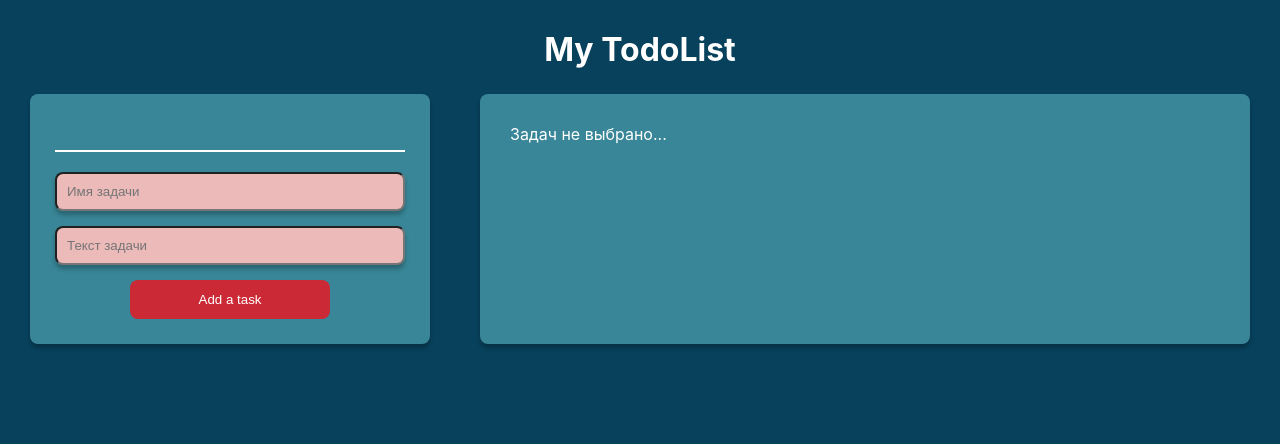
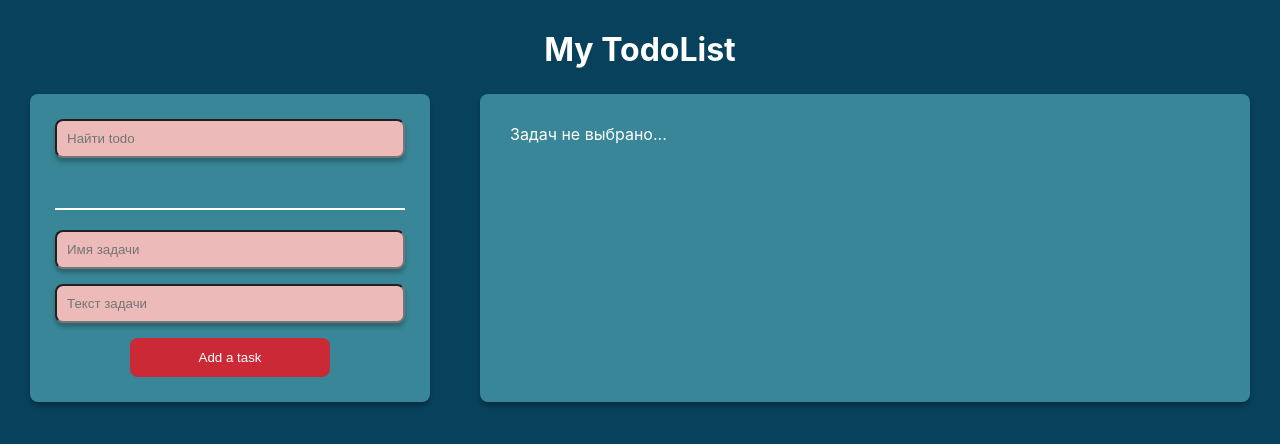
Before and after one commit to JohnGlod/react-todo, a React (Create React App) app: page / in a window 1280 px wide. Shown: the top 444 px of the page. Built offline with nearby package versions, Linux system fonts and the light colour scheme.

Commit message:
добавил поиск

```diff
--- a/src/components/App/App.module.scss
+++ b/src/components/App/App.module.scss
@@ -1,4 +1,4 @@
-@use '../../index.css';
+@use "../../index.css";
 
 .app {
   width: 100%;
@@ -31,6 +31,7 @@ h1 {
   border-radius: 8px;
   min-width: 400px;
   min-height: 250px;
+  gap: 25px;
 }
 
 .resizeable {
@@ -52,3 +53,12 @@ h1 {
   top: 0;
   width: 15px;
 }
+
+.search {
+  width: 100%;
+  padding: 10px;
+  box-shadow: 0px 4px 4px rgba(0, 0, 0, 0.25);
+  border-radius: 8px;
+  background-color: var(--color-bg-item);
+  list-style-type: none;
+}
--- a/src/components/App/App.tsx
+++ b/src/components/App/App.tsx
@@ -1,5 +1,6 @@
-import React, { useReducer, useEffect, useRef } from 'react';
+import React, { useReducer, useEffect, useRef, useState } from 'react';
 import cn from 'classnames';
+
 import { TodoReducer } from '../../store/reduser';
 import { initialState, TodoContext } from '../../store/store';
 
@@ -7,6 +8,7 @@ import { TodoList } from '../TodoList';
 import { TodoEdit } from '../TodoEdit';
 import { NewTodo } from '../NewTodo';
 
+import { ITodo } from '../../model/ITodo';
 import { IContext } from '../../model/IContext';
 import { IState } from '../../model/IState';
 import { IAction } from '../../model/IAction';
@@ -25,6 +27,23 @@ function App() {
 
   const ref = useRef<HTMLDivElement | null>(null);
   const refRight = useRef<HTMLDivElement | null>(null);
+
+  const [search, setSearch] = useState<string>('');
+  const [result, setResult] = useState<ITodo[] | undefined>(undefined);
+
+  const handleSearchValue = (event: React.ChangeEvent<HTMLInputElement>) => {
+    const enteredName = event.target.value;
+    setSearch(enteredName);
+  };
+
+  const searchTodos = (event: React.KeyboardEvent<HTMLInputElement>) => {
+    if (event?.key === 'Enter') {
+      const foundItems = state.todoList.filter((item: ITodo) =>
+        item.name.toLowerCase().includes(search.toLowerCase())
+      );
+      setResult(foundItems);
+    }
+  };
 
   useEffect(() => {
     const resizeableElem = ref.current as HTMLDivElement;
@@ -77,7 +96,16 @@ function App() {
         <div className={styles.container}>
           <div className={cn(styles.TodoList, styles.resizeable)} ref={ref}>
             <div className={styles.resizeableRight} ref={refRight} />
-            <TodoList />
+            <input
+              className={styles.search}
+              type='search'
+              name='search'
+              onChange={handleSearchValue}
+              placeholder='Найти todo'
+              onKeyDown={searchTodos}
+              id='search'
+            />
+            <TodoList todos={!!result ? result : state.todoList} />
             <NewTodo />
           </div>
           <TodoEdit />
```
